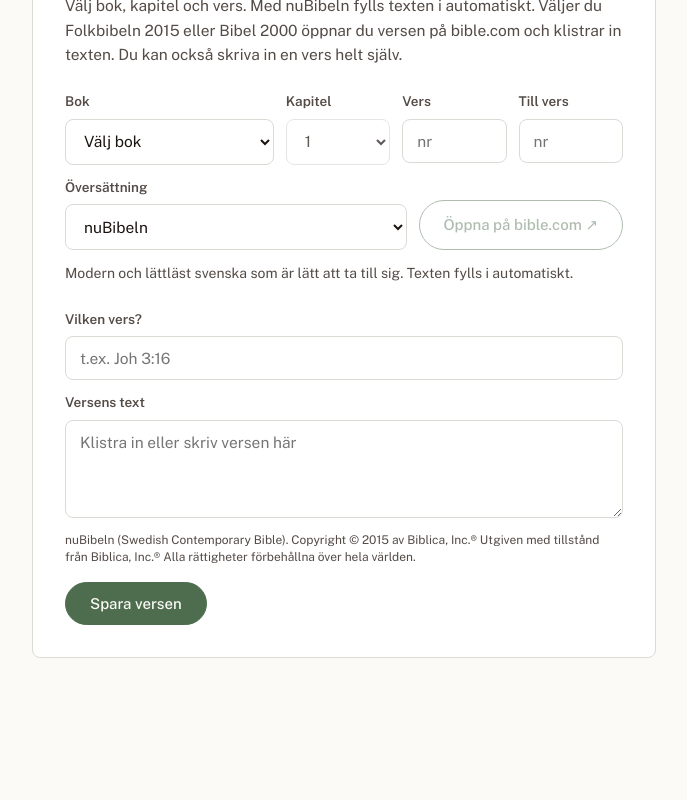
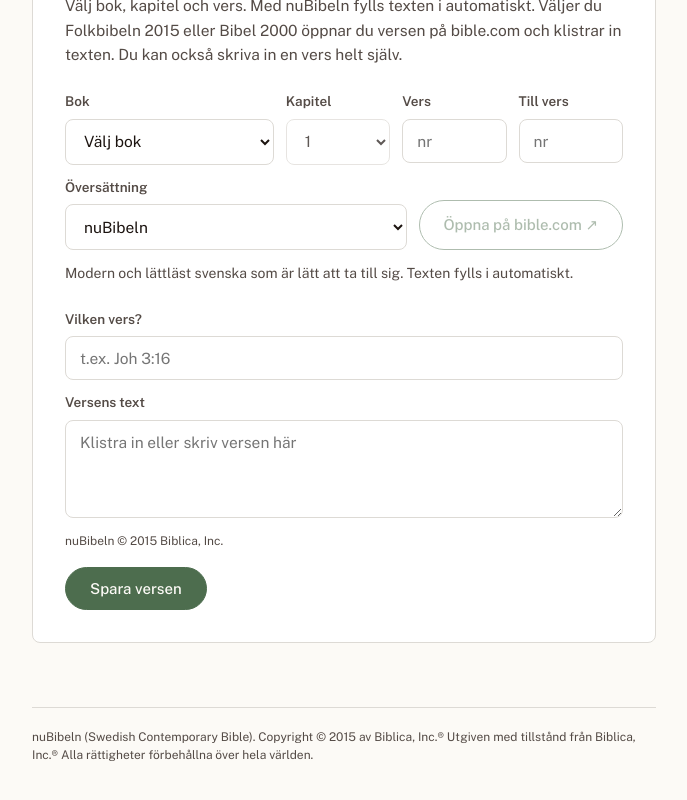
Before and after one commit to kaiandersjohansen-cloud/centrumkyrkan-malmo, a Next.js app: page /bibelvers in a window 1280 px wide. Shown: the part 1222-2022 px from the top of the page, without its empty margins (296-983 px from the left). Before the commit the page ends 1976 px from the top, so only its background shows below. Built offline with nearby package versions, Linux system fonts and the light colour scheme.

Commit message:
Bibelvers: kort copyright-rad vid versen, hela texten längst ner på sidan
Co-Authored-By: Claude Opus 5.5 <noreply@anthropic.com>
Claude-Session: https://claude.ai/code/session_0137K5f5Pwpt9WiC1f3X1EFN

```diff
--- a/components/bibelvers/Bibelvers.tsx
+++ b/components/bibelvers/Bibelvers.tsx
@@ -9,6 +9,7 @@ import {
   TRANSLATIONS,
   bibleComUrl,
   copyrightFor,
+  copyrightShortFor,
   expandRef,
   formatRef,
   leadWords,
@@ -390,8 +391,8 @@ export default function Bibelvers() {
                     <p style={{ ...eyebrow, margin: "0 0 22px" }}>Baksida</p>
                     <p style={{ fontFamily: "var(--font-lora), serif", fontSize: 21, lineHeight: 1.55, margin: "0 0 22px", textWrap: "pretty" }}>{verse.text}</p>
                     <p style={{ fontSize: 15, fontWeight: 600, color: GREEN, margin: 0 }}>{refWithTranslation(verse)}</p>
-                    {copyrightFor(verse.translation) && (
-                      <p style={{ fontSize: 11.5, color: "oklch(55% 0.01 80)", margin: "14px auto 0", maxWidth: 440, lineHeight: 1.45 }}>{copyrightFor(verse.translation)}</p>
+                    {copyrightShortFor(verse.translation) && (
+                      <p style={{ fontSize: 11.5, color: "oklch(55% 0.01 80)", margin: "10px 0 0" }}>{copyrightShortFor(verse.translation)}</p>
                     )}
                   </div>
                 </div>
@@ -548,7 +549,7 @@ export default function Bibelvers() {
                   placeholder={fetching ? "Hämtar texten …" : "Klistra in eller skriv versen här"}
                   style={{ ...inputStyle, resize: "vertical" }}
                 />
-                {translation.copyright && <p style={{ margin: "6px 0 0", fontSize: 12, color: MUTED, lineHeight: 1.45 }}>{translation.copyright}</p>}
+                {translation.copyrightShort && <p style={{ margin: "6px 0 0", fontSize: 12, color: MUTED }}>{translation.copyrightShort}</p>}
               </div>
               <button type="button" onClick={save} disabled={fetching} style={{ ...solidBtn, alignSelf: "flex-start", marginTop: 4, opacity: fetching ? 0.6 : 1 }}>
                 Spara versen
@@ -587,6 +588,14 @@ export default function Bibelvers() {
               </p>
             </section>
           )}
+
+          <footer style={{ marginTop: 64, paddingTop: 20, borderTop: `1px solid ${LINE}` }}>
+            {TRANSLATIONS.filter((t) => t.copyright).map((t) => (
+              <p key={t.abbr} style={{ margin: 0, fontSize: 12, color: MUTED, lineHeight: 1.5 }}>
+                {t.copyright}
+              </p>
+            ))}
+          </footer>
         </main>
       </div>
 
--- a/lib/bibelvers.ts
+++ b/lib/bibelvers.ts
@@ -82,6 +82,8 @@ export interface Translation {
   name: string;
   // true = texten hämtas automatiskt via YouVersion Platform (licens finns).
   api?: boolean;
+  // Kort rad vid varje vers och hela texten längst ner på sidan och i utskriften.
+  copyrightShort?: string;
   copyright?: string;
   // Kort förklaring som visas under valet av översättning.
   description: string;
@@ -94,6 +96,7 @@ export const TRANSLATIONS: Translation[] = [
     abbr: "NUB",
     name: "nuBibeln",
     api: true,
+    copyrightShort: "nuBibeln © 2015 Biblica, Inc.",
     copyright: "nuBibeln (Swedish Contemporary Bible). Copyright © 2015 av Biblica, Inc.® Utgiven med tillstånd från Biblica, Inc.® Alla rättigheter förbehållna över hela världen.",
     description: "Modern och lättläst svenska som är lätt att ta till sig. Texten fylls i automatiskt.",
   },
@@ -219,6 +222,10 @@ export function copyrightFor(abbr?: string): string | undefined {
   return TRANSLATIONS.find((t) => t.abbr === abbr)?.copyright;
 }
 
+export function copyrightShortFor(abbr?: string): string | undefined {
+  return TRANSLATIONS.find((t) => t.abbr === abbr)?.copyrightShort;
+}
+
 export const LEAD_WORDS = 3;
 
 export function leadWords(text: string): { lead: string; hasMore: boolean } {
```
